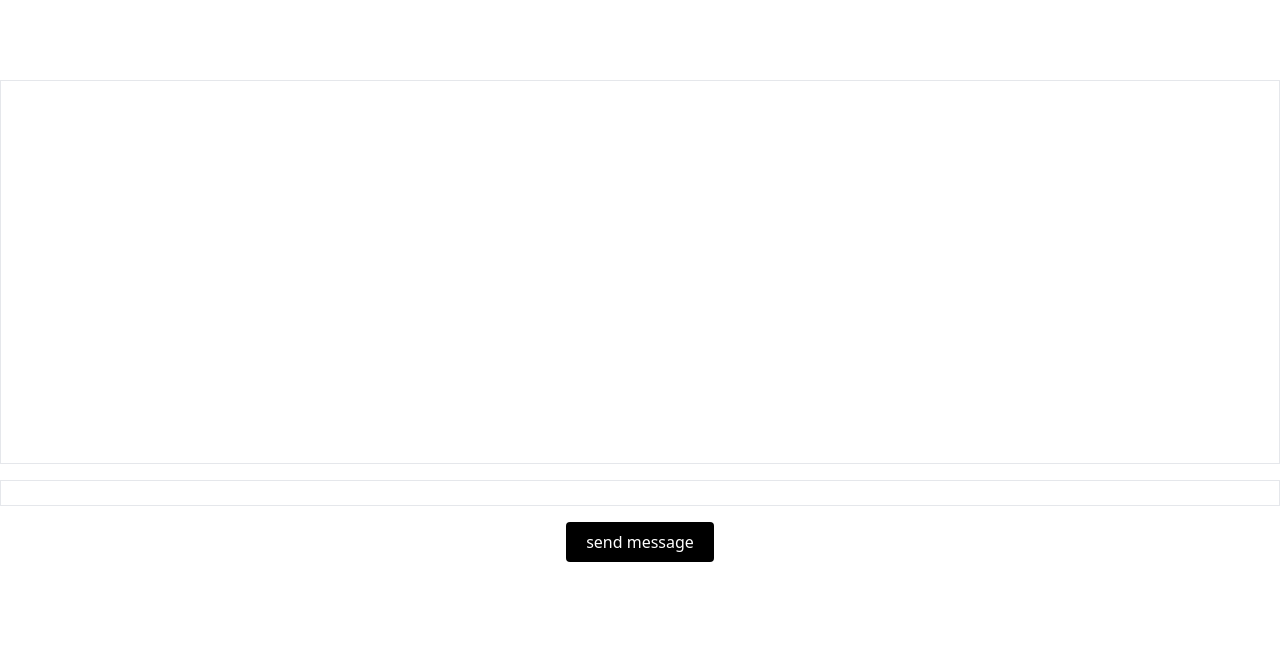
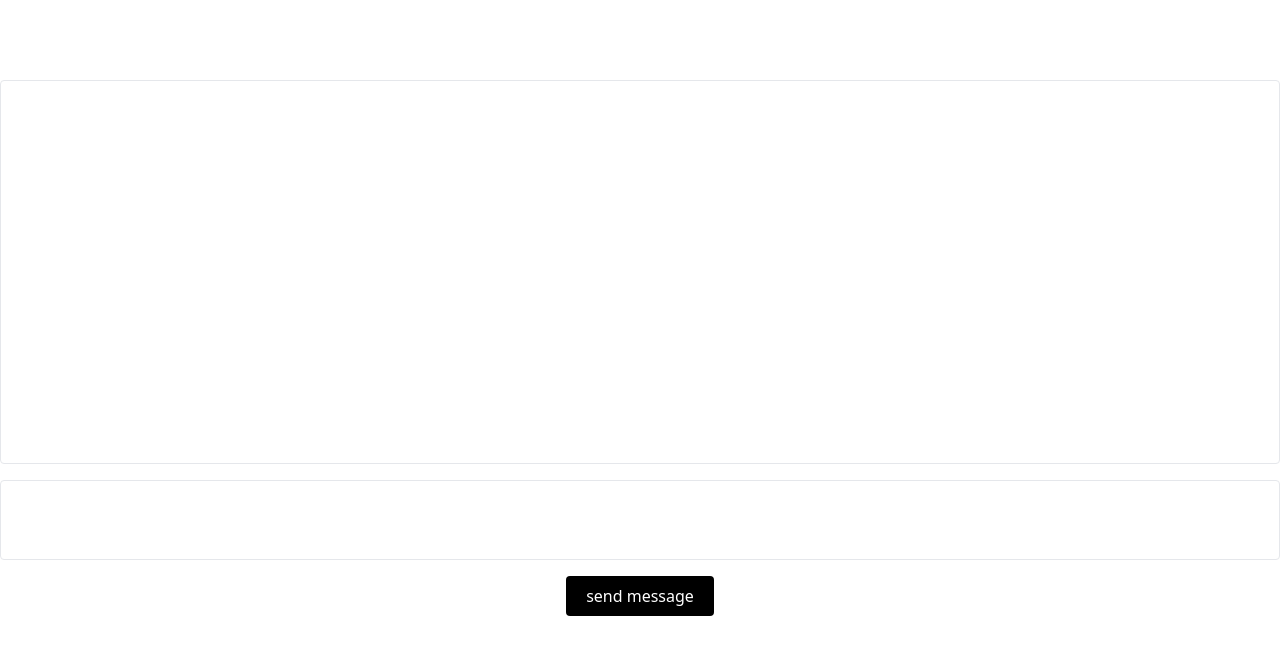
Before and after one commit to roma-marshall/chat-me, a Vue app: page / in a window 1280 px wide. Shown: the top 654 px of the page. Built offline with nearby package versions, Linux system fonts and the light colour scheme.

Commit message:
added textarea

```diff
--- a/src/App.vue
+++ b/src/App.vue
@@ -1,7 +1,6 @@
 <template>
   <div class="flex flex-col container justify-center mt-20 mx-auto space-y-4">
-    <div class="flex flex-row justify-center">
-      <div class="border h-96 overflow-auto px-10 py-5 w-full">
+    <div class="border rounded h-96 overflow-auto px-10 py-5 w-full">
       <div v-for="item in messages" class="border rounded py-4 bg-blue-50 space-y-2 mb-2 space-x-4">
         <div class="flex justify-start mx-3 space-x-2">
           <svg xmlns="http://www.w3.org/2000/svg" fill="none" class="w-8 h-8" viewBox="0 0 24 24" stroke-width="1.5" stroke="#c1c1c1">
@@ -21,19 +20,17 @@
         </div>
       </div>
     </div>
-    </div>
-    <input @keyup.enter="sendMessage" v-model="message" type="text" class="border">
+    <textarea @keyup.enter="sendMessage" v-model="message" type="text" class="border h-20 resize-none py-2 px-4 outline-none rounded" />
     <div class="flex justify-center">
       <button
           @click="sendMessage"
-          class="bg-black text-white py-2 px-5 rounded">send message</button>
+          class="hover:bg-blue-500 bg-black text-white py-2 px-5 rounded">send message</button>
     </div>
   </div>
 </template>
 
 <script setup>
 import { ref } from 'vue'
-
 
 const id = ref(0)
 const timestamp = ref([])
@@ -44,7 +41,6 @@ const sendMessage = () => {
   const date = new Date()
   timestamp.value.unshift(date.getHours() + ':' + date.getMinutes())
 
-
   messages.value.unshift(
     {
       id: id.value,
@@ -53,19 +49,6 @@ const sendMessage = () => {
     }
   )
   id.value++
-
-
-  // messages.value = {
-  //   id: '1',
-  //   message: 'hello world',
-  //   timestamp: '20:00'
-  // }
-
-
   message.value = ''
-
-
-
 }
-
 </script>
```
Lines whose indentation alone changed are shown as unchanged.
